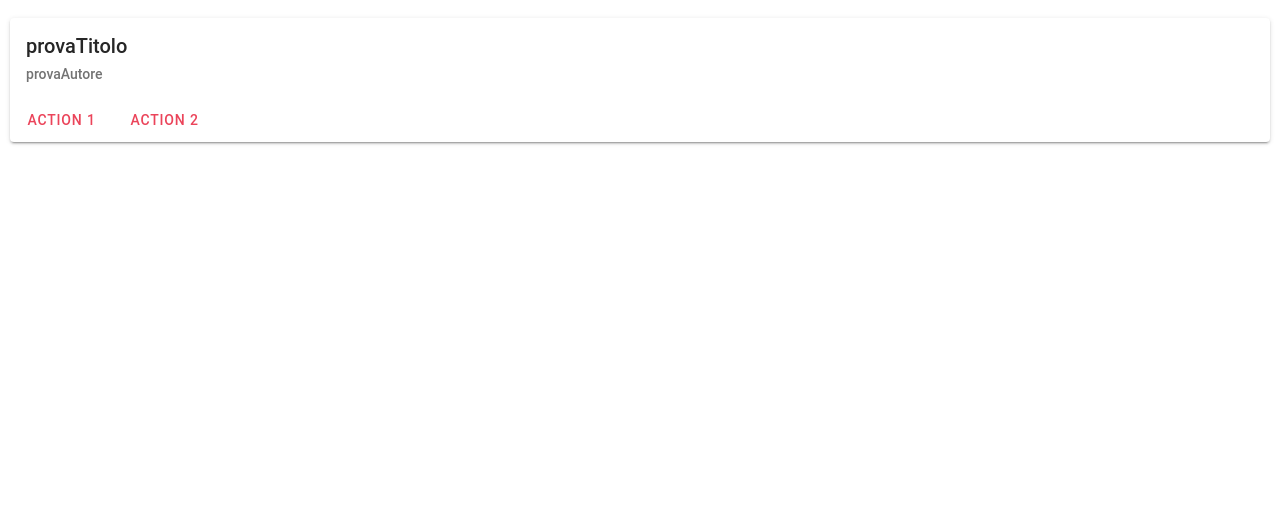
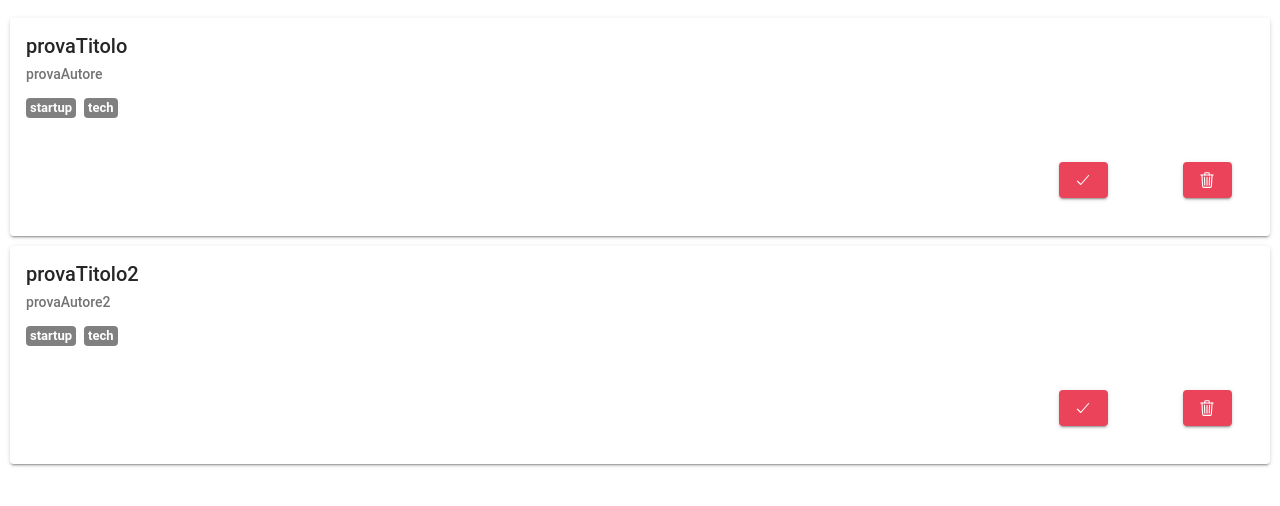
Before and after one commit to tommaso-caputi/News-app, a React (Vite) app in the folder news/: page /home in a window 1280 px wide. Shown: the top 506 px of the page. Built offline with nearby package versions, Linux system fonts and the light colour scheme.

Commit message:
add gitignore

```diff
--- a/news/src/components/Content.css
+++ b/news/src/components/Content.css
@@ -1,69 +1,17 @@
-ion-item {
-  --padding-start: 0;
-  --inner-padding-end: 0;
+.no-padding {
+  padding-bottom: 0;
 }
 
-ion-label {
-  margin-top: 12px;
-  margin-bottom: 12px;
+ion-badge {
+  --background: gray;
+  --color: white;
+  margin-right: 8px;
 }
 
-ion-item h2 {
-  font-weight: 600;
-  margin: 0;
-
-  /**
-   * With larger font scales
-   * the date/time should wrap to the next
-   * line. However, there should be
-   * space between the name and the date/time
-   * if they can appear on the same line.
-   */
-  display: flex;
-  flex-wrap: wrap;
-  justify-content: space-between;
+.buttonContainer {
+  text-align: right;
 }
 
-ion-item p {
-  text-overflow: ellipsis;
-  overflow: hidden;
-  white-space: nowrap;
-  width: 95%;
+ion-button {
+  margin: 3%;
 }
-
-ion-item .date {
-  align-items: center;
-  display: flex;
-}
-
-ion-item ion-icon {
-  color: #c9c9ca;
-}
-
-ion-item ion-note {
-  font-size: 0.9375rem;
-  margin-right: 8px;
-  font-weight: normal;
-}
-
-ion-item ion-note.md {
-  margin-right: 14px;
-}
-
-.dot {
-  display: block;
-  height: 12px;
-  width: 12px;
-  border-radius: 50%;
-  align-self: start;
-  margin: 16px 10px 16px 16px;
-}
-
-.dot-unread {
-  background: var(--ion-color-primary);
-}
-
-ion-footer ion-title {
-  font-size: 11px;
-  font-weight: normal;
-}
--- a/news/src/components/Content.tsx
+++ b/news/src/components/Content.tsx
@@ -1,12 +1,15 @@
 import {
+  IonBadge,
   IonButton,
   IonCard,
   IonCardContent,
   IonCardHeader,
   IonCardSubtitle,
   IonCardTitle,
+  IonIcon,
   IonItem,
 } from '@ionic/react';
+import { trashOutline, checkmarkOutline } from 'ionicons/icons';
 import './Content.css';
 import { Data } from '../data/data'
 
@@ -19,14 +22,23 @@ const Content: React.FC<ContentProps> = ({ data }) => {
     window.open(data.url, '_blank');
   };
   return (
-    <IonCard onClick={handleCardClick}>
-      <IonCardHeader>
+    <IonCard>
+      <IonCardHeader onClick={handleCardClick}>
         <IonCardTitle>{data.title}</IonCardTitle>
         <IonCardSubtitle>{data.author}</IonCardSubtitle>
       </IonCardHeader>
-      <IonButton fill="clear">Action 1</IonButton>
-      <IonButton fill="clear">Action 2</IonButton>
-    </IonCard>
+      <IonCardContent className="no-padding">
+        {data.topics.map(t => <IonBadge>{t}</IonBadge>)}
+      </IonCardContent>
+      <div className='buttonContainer'>
+        <IonButton>
+          <IonIcon size="small" slot="icon-only" icon={checkmarkOutline}></IonIcon>
+        </IonButton>
+        <IonButton>
+          <IonIcon size="small" slot="icon-only" icon={trashOutline}></IonIcon>
+        </IonButton>
+      </div>
+    </IonCard >
   );
 };
 
--- a/news/src/data/data.tsx
+++ b/news/src/data/data.tsx
@@ -2,4 +2,22 @@ export interface Data {
     title: string;
     author: string;
     url: string;
+    topics: string[];
 }
+
+export const getData = () => {
+    return [
+        {
+            title: 'provaTitolo',
+            author: 'provaAutore',
+            url: 'https://google.com',
+            topics: ['startup', 'tech']
+        },
+        {
+            title: 'provaTitolo2',
+            author: 'provaAutore2',
+            url: 'https://google.com',
+            topics: ['startup', 'tech']
+        }
+    ]
+}
--- a/news/src/pages/Home.tsx
+++ b/news/src/pages/Home.tsx
@@ -1,21 +1,24 @@
-import Content from '../components/Content';
-import { useState } from 'react';
+import { useEffect, useState } from 'react';
 import {
   IonContent,
-  IonHeader,
   IonList,
   IonPage,
   IonRefresher,
   IonRefresherContent,
-  IonTitle,
-  IonToolbar,
+  IonText,
 } from '@ionic/react';
 import './Home.css';
+import Content from '../components/Content';
 import { Data } from '../data/data';
+import { getData } from '../data/data';
 
 const Home: React.FC = () => {
 
-  const [contents, setContents] = useState<Data[]>([{ title: 'provaTitolo', author: 'provaAutore', url: 'https://google.com' }]);
+  const [contents, setContents] = useState<Data[]>([]);
+
+  useEffect(() => {
+    setContents(getData());
+  }, []);
 
 
   const refresh = (e: CustomEvent) => {
@@ -25,17 +28,17 @@ const Home: React.FC = () => {
   };
 
   return (
-    <IonPage id="home-page">
+    <IonPage id="home-page" >
       <IonContent fullscreen>
         <IonRefresher slot="fixed" onIonRefresh={refresh}>
           <IonRefresherContent></IonRefresherContent>
         </IonRefresher>
 
         <IonList>
-          {contents.map(c => <Content key={c.title} data={c} />)}
+          {contents.map((c, index) => <Content key={`${c.title}-${index}`} data={c} />)}
         </IonList>
       </IonContent>
-    </IonPage>
+    </IonPage >
   );
 };
 
```
Also changed, not shown: news/src/theme/variables.css (+20 -20 lines), 1 other file (tests, documents, lock files or other folders).
